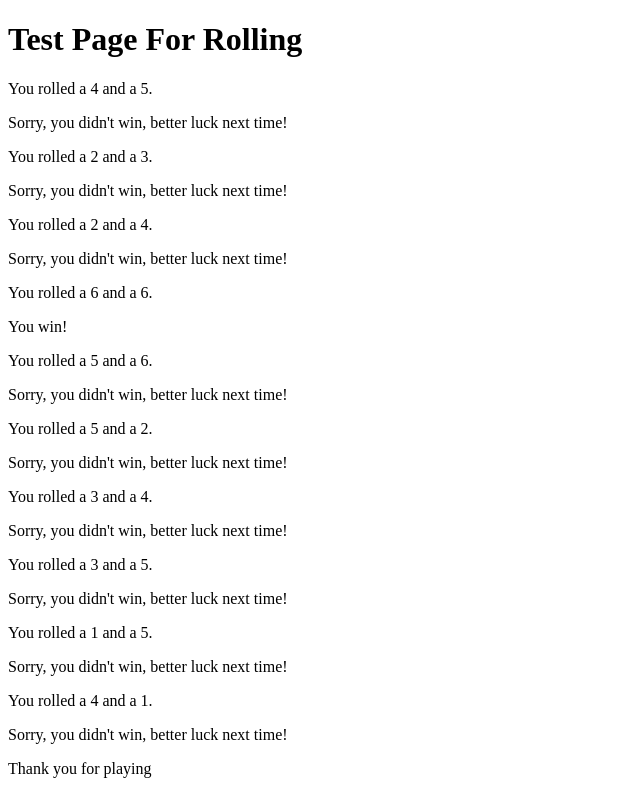
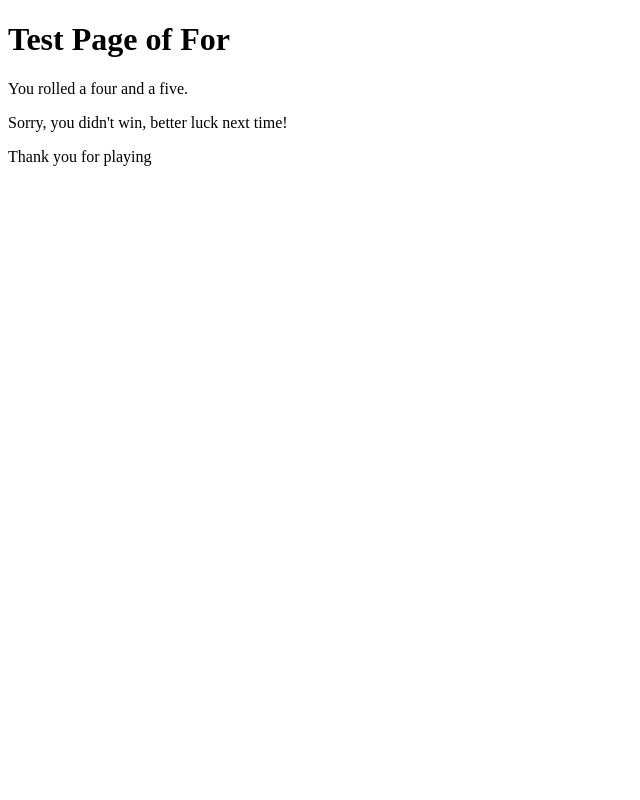
Before and after one commit to Jiangzhiyan/public, a PHP site: page / in a window 1280 px wide. Shown: the whole page, without its empty margins (0-640 px from the left). Run offline with PHP 8.4, Linux system fonts and the light colour scheme.

Commit message:
number to en

```diff
--- a/index.php
+++ b/index.php
@@ -5,19 +5,26 @@
     <title> Test Page </title>
   </head>
   <body>
-    <h1> Test Page For Rolling </h1>
+    <h1> Test Page of For </h1>
     <p>
       <?php
 
         $roll1 = 0;
         $roll2 = 0;
 
-        for ($i = 0; $i < 10; $i++) {
+        $en = [
+          1 => 'one',
+          2 => 'two',
+          3 => 'three',
+          4 => 'four',
+          5 => 'five',
+          6 => 'six'
+        ];
 
         $roll1 = rand(1, 6);
         $roll2 = rand(1, 6);
 
-          echo '<p>You rolled a ' . $roll1 . ' and a ' . $roll2 . '.</p>';
+        echo '<p>You rolled a ' . $en[$roll1] . ' and a ' . $en[$roll2] . '.</p>';
 
         if ($roll1 == 6 && $roll2 == 6) {
 
@@ -28,9 +35,6 @@
           echo '<p> Sorry, you didn\'t win, better luck next time! </p>';
 
         }
-        }
-
-
 
         echo '<p> Thank you for playing </p>';
 
```
Lines whose indentation alone changed are shown as unchanged.
